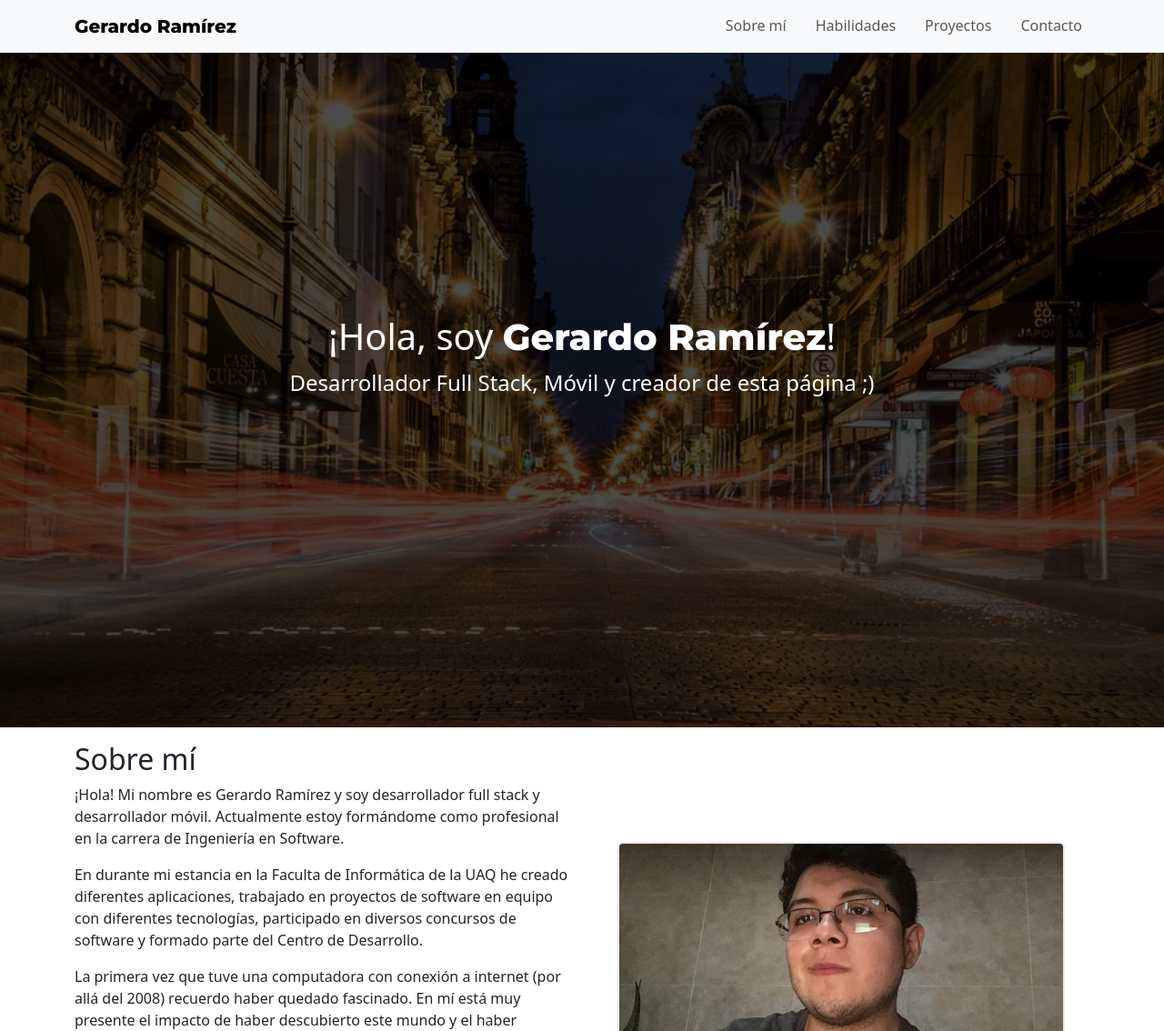
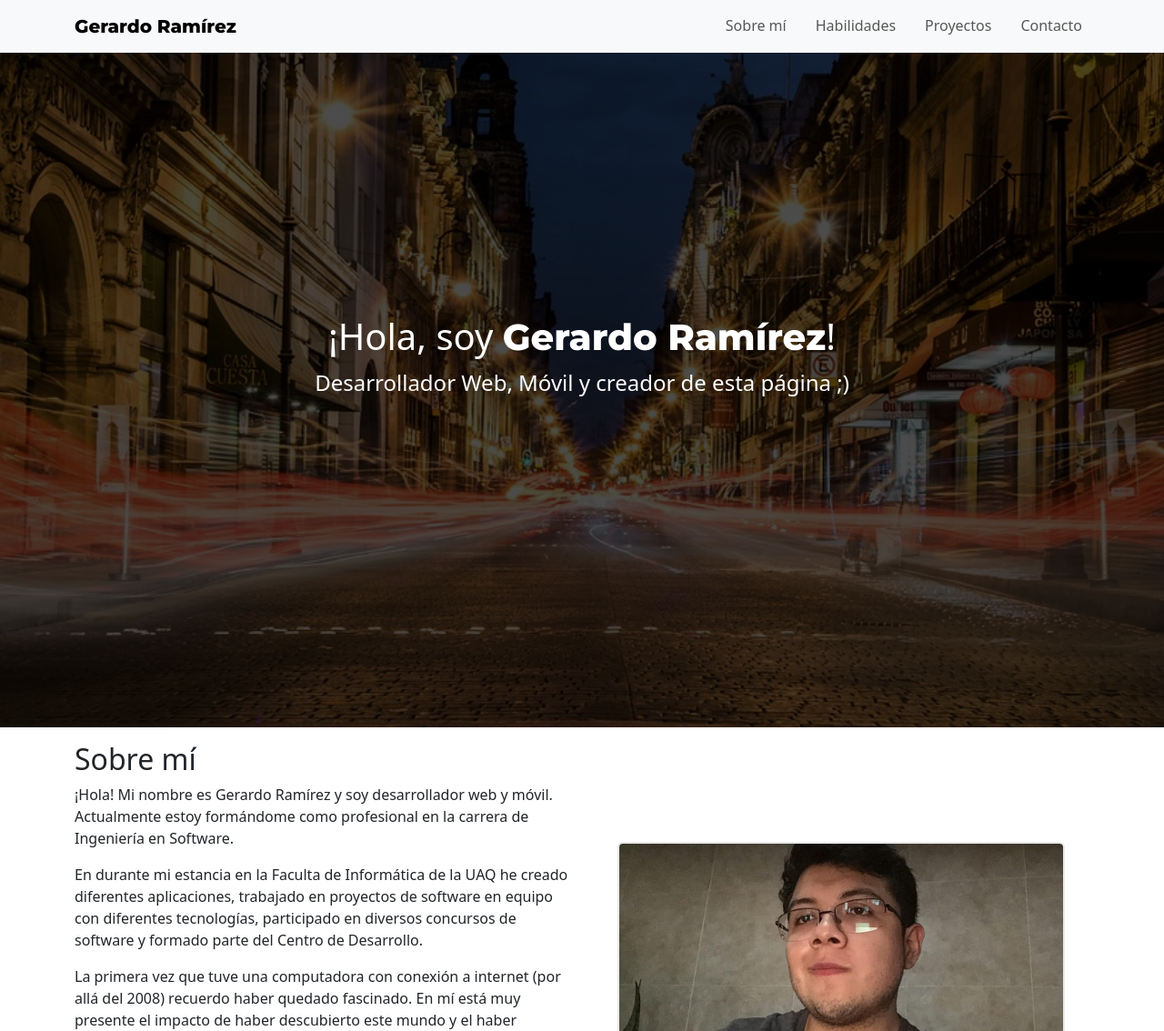
Before and after one commit to RRG44/portafolio-personal, a plain HTML site: page docs/index.html in a window 1280 px wide. Shown: the top 1134 px of the page at 91% size. Drawn offline with nearby package versions, Linux system fonts and the light colour scheme.

Commit message:
feat: add change text

```diff
--- a/docs/index.html
+++ b/docs/index.html
@@ -62,7 +62,7 @@
     <div class="jumbo bg-image" style="background-image: url('img/backg.jpg'); background-repeat: no-repeat; background-size: cover; background-position: center;">
       <div class="img-filter p-5 text-center text-white d-flex justify-content-center align-items-center flex-column">
         <h1>¡Hola, soy <span id="typeName" style="font-family: 'Montserrat', sans-serif;"></span>!</h1>
-        <p id="fade-txt">Desarrollador Full Stack, Móvil y creador de esta página ;&#41;</p>
+        <p id="fade-txt">Desarrollador Web, Móvil y creador de esta página ;&#41;</p>
       </div>
     </div>
     <!-- Jumbotron -->
@@ -75,7 +75,7 @@
     <div class="row">
       <h2><span class="anchor" id="sobre-mi"></span> Sobre mí</h2>
       <div class="col-lg-6">
-        <p>¡Hola! Mi nombre es Gerardo Ramírez y soy desarrollador full stack y desarrollador móvil. Actualmente estoy formándome como profesional en la carrera de Ingeniería en Software.</p>
+        <p>¡Hola! Mi nombre es Gerardo Ramírez y soy desarrollador web y móvil. Actualmente estoy formándome como profesional en la carrera de Ingeniería en Software.</p>
         <p>En durante mi estancia en la Faculta de Informática de la UAQ he creado diferentes aplicaciones, trabajado en proyectos de software en equipo con diferentes tecnologías, participado en diversos concursos de software y formado parte del Centro de Desarrollo.</p>
         <p>La primera vez que tuve una computadora con conexión a internet (por allá del 2008) recuerdo haber quedado fascinado. En mí está muy presente el impacto de haber descubierto este mundo y el haber presenciado su evolución tanto en apariencia como en tecnología. Recuerdo a windows live messenger con sus zumbidos, los foros, videos con loquendo, tutoriales con notepad y la hora en el ciber a $10.</p>
         <p>Por otro lado mi acercamiento a los teléfonos fue con uno bastante antigüo, de esos con pantalla verde y con el juego de snake. Después tuve mi primer teléfono y varios más que pasaron por mis manos (nokia, sony ericsson, alcatel, balckberry) a los que como cualquier niño curioso le metía juegos y ¡aún tenían teclas!</p>
```
